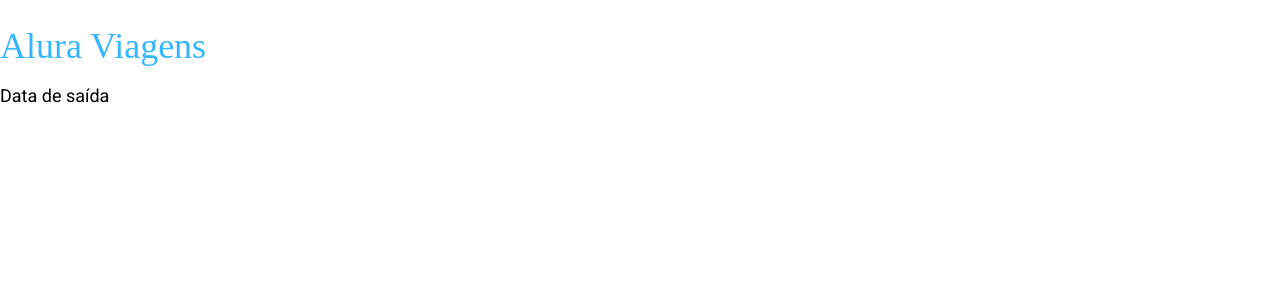
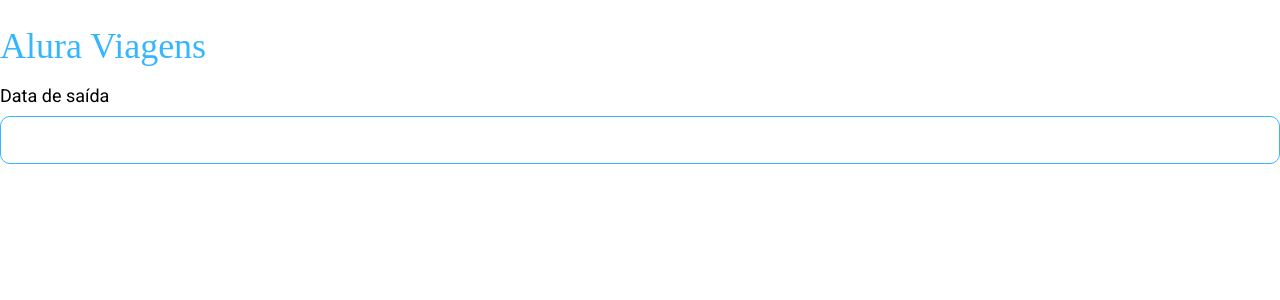
Before and after one commit to camila-cruz/alura-viagens, a Next.js app: page / in a window 1280 px wide. Shown: the top 300 px of the page. Built offline with nearby package versions, Linux system fonts and the light colour scheme; a web font is replaced by a local one.

Commit message:
feat(input): add basic text field

```diff
--- a/pages/index.js
+++ b/pages/index.js
@@ -2,12 +2,14 @@
 import { Header } from '../src/components/commons/Header';
 // import styled from 'styled-components';
 import { Label } from '../src/components/forms/Label';
+import TextField from '../src/components/forms/TextField';
 
 export default function Home() {
   return (
     <>
       <Header>Alura Viagens</Header>
       <Label>Data de saída</Label>
+      <TextField />
     </>
   );
 }
--- /dev/null
+++ b/src/components/forms/TextField/index.js
@@ -0,0 +1,45 @@
+import React from 'react';
+import styled from 'styled-components';
+import PropTypes from 'prop-types';
+import Text from '../../foundation/Text';
+
+const InputWrapper = styled.div`
+  margin-bottom: 16px;
+`;
+
+const Input = styled(Text)`
+  width: 100%;
+  height: 48px;
+  border: 1px solid ${({ theme }) => theme.colors.primary};
+  border-radius: 10px;
+  padding: 14px 6px;
+  outline: 0;
+
+  &:focus {
+    box-shadow: 0 0 3pt 2pt ${({ theme }) => theme.colors.primary};
+  }
+`;
+
+Input.defaultProps = {
+  tag: 'input',
+  variant: 'inputText',
+};
+
+export default function TextField({ placeholder, id, type }) {
+  return (
+    <InputWrapper>
+      <Input placeholder={placeholder} id={id} type={type} />
+    </InputWrapper>
+  );
+}
+
+TextField.defaultProps = {
+  placeholder: '',
+  type: 'text',
+};
+
+TextField.propTypes = {
+  placeholder: PropTypes.string,
+  id: PropTypes.string.isRequired,
+  type: PropTypes.string,
+};
```
